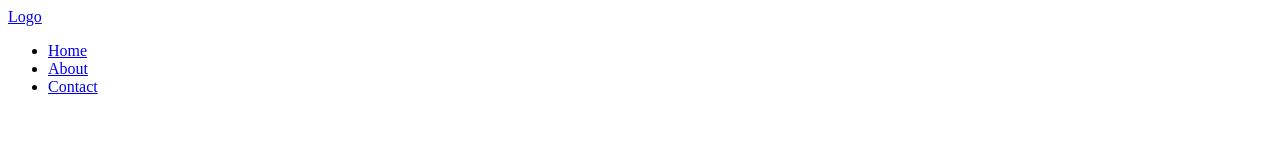
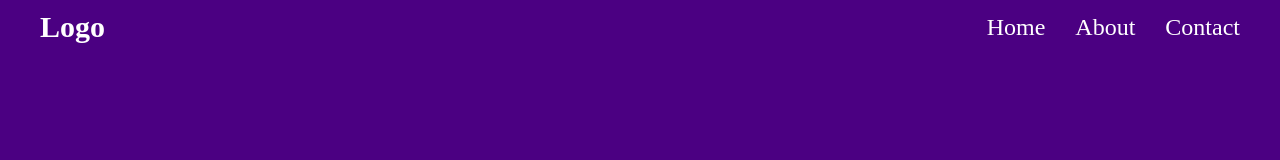
Before and after one commit to Ergashev95/git-test-1400, a plain HTML site: page index.html in a window 1280 px wide. Drawn offline with Linux system fonts and the light colour scheme.

Commit message:
add styles with  header section

```diff
--- a/index.html
+++ b/index.html
@@ -4,6 +4,7 @@
     <meta charset="UTF-8">
     <meta name="viewport" content="width=device-width, initial-scale=1.0">
     <title>Git</title>
+    <link rel="stylesheet" href="main.css">
 </head>
 <body>
 
--- /dev/null
+++ b/main.css
@@ -0,0 +1,43 @@
+* {
+    margin: 0;
+    padding: 0;
+}
+
+a {
+    text-decoration: none;
+}
+
+ul {
+    list-style: none;
+}
+
+header {
+    height: 100vh;
+    background-color: indigo;
+}
+
+.nav {
+    max-width: 1200px;
+    width: 100%;
+    margin: auto;
+    display: flex;
+    justify-content: space-between;
+    align-items: center;
+    padding: 10px 0;
+}
+
+.nav-logo {
+    color: white;
+    font-size: 30px;
+    font-weight: 700;
+}
+
+.nav-list {
+    display: flex;
+    column-gap: 30px;
+}
+
+.nav-link {
+    color: white;
+    font-size: 24px;
+}
```
